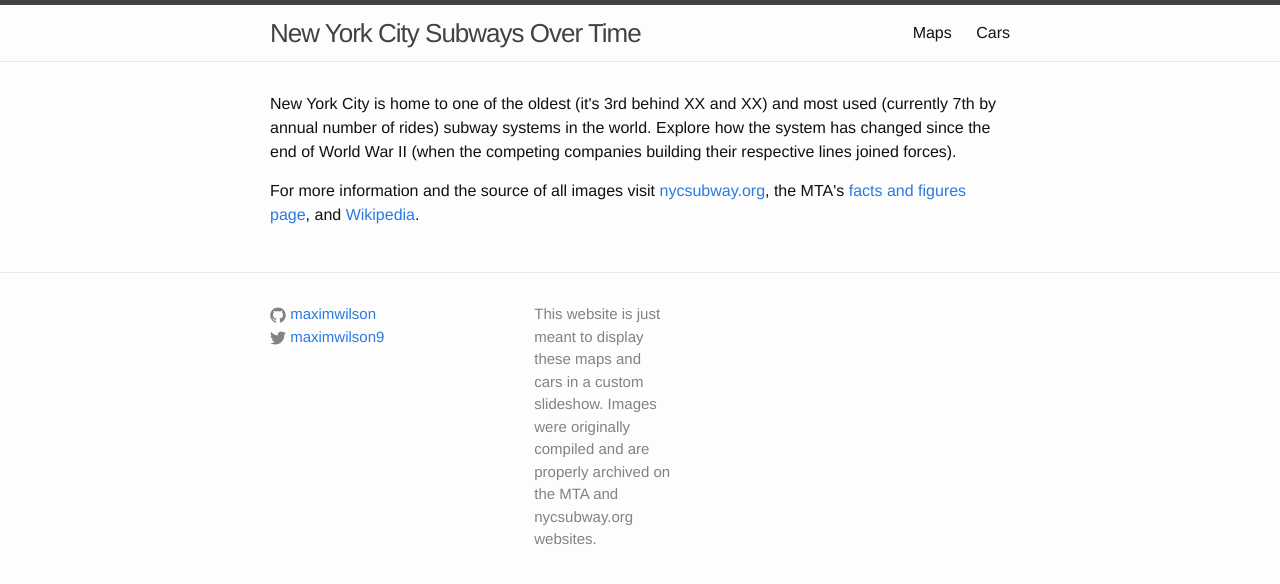
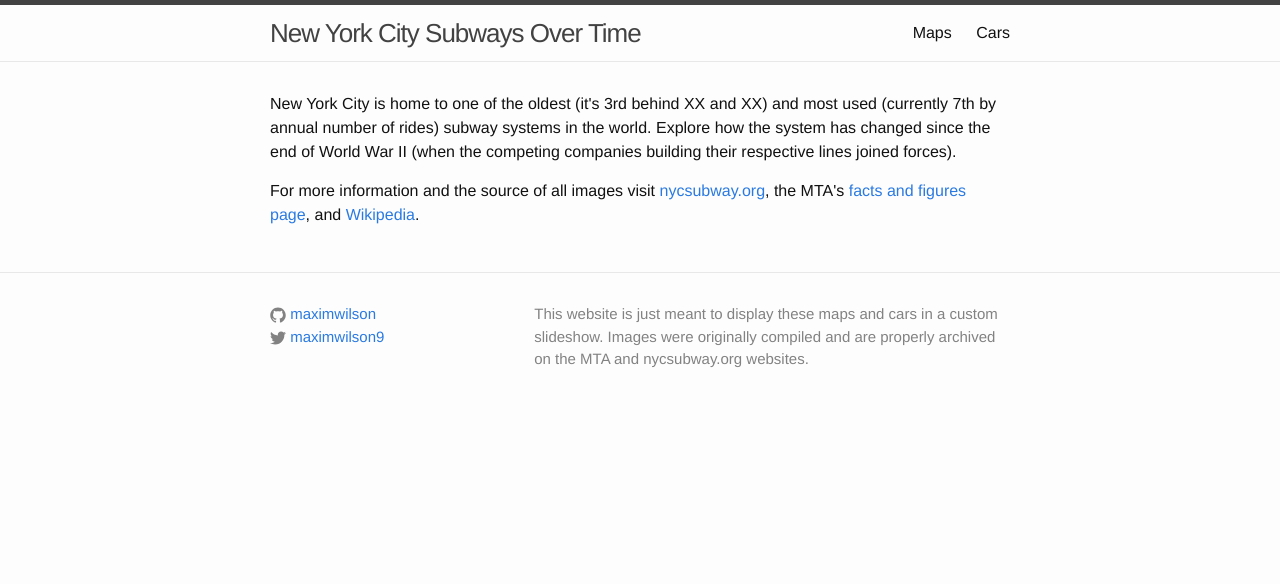
Before and after one commit to maximwilson/maximwilson.github.io, a Jekyll site: the page built from index.html, in a window 1280 px wide. Shown: the top 584 px of the page. Built offline with Jekyll 4.4.1, drawn with Linux system fonts in a browser that asks for light colours.

Commit message:
edit layout 2col footer

```diff
--- a/_sass/_layout.scss
+++ b/_sass/_layout.scss
@@ -132,13 +132,13 @@
 }
 
 .footer-col-2 {
-    width: -webkit-calc(20% - (#{$spacing-unit} / 2));
-    width:         calc(20% - (#{$spacing-unit} / 2));
+    width: -webkit-calc(65% - (#{$spacing-unit} / 2));
+    width:         calc(65% - (#{$spacing-unit} / 2));
 }
 
 .footer-col-3 {
-    width: -webkit-calc(45% - (#{$spacing-unit} / 2));
-    width:         calc(45% - (#{$spacing-unit} / 2));
+    width: -webkit-calc(5% - (#{$spacing-unit} / 2));
+    width:         calc(5% - (#{$spacing-unit} / 2));
 }
 
 @include media-query($on-laptop) {
```
